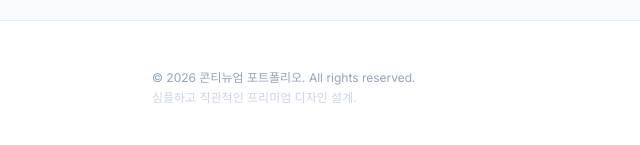
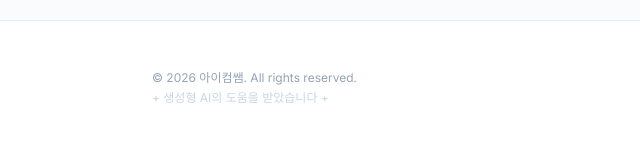
Before and after one commit to ddangcode-ops/ddangcode-ops.github.io, a plain HTML site: page index.html in a window 1280 px wide. Shown: the part 2248-2393 px from the top of the page, 0-640 px from the left. Drawn offline with nearby package versions, Linux system fonts and the light colour scheme.

Commit message:
Update footer text and copyright information

```diff
--- a/index.html
+++ b/index.html
@@ -347,8 +347,8 @@
 <footer class="bg-white border-t border-pastel-100">
     <div class="max-w-5xl mx-auto px-6 py-12 flex flex-col md:flex-row items-center justify-between gap-6">
         <div class="text-center md:text-left">
-            <p class="text-xs text-slate-400">© 2026 콘티뉴엄 포트폴리오. All rights reserved.</p>
-            <p class="text-xs text-slate-300 mt-1">심플하고 직관적인 프리미엄 디자인 설계.</p>
+            <p class="text-xs text-slate-400">© 2026 아이컴쌤. All rights reserved.</p>
+            <p class="text-xs text-slate-300 mt-1">+ 생성형 AI의 도움을 받았습니다 +</p>
         </div>
         <button onclick="window.scrollTo({top: 0, behavior: 'smooth'})" class="flex items-center gap-1.5 text-xs font-bold text-pastel-600 hover:text-pastel-700 bg-pastel-50 border border-pastel-100 px-4 py-2.5 rounded-xl transition-all hover:scale-105">
             <i data-lucide="arrow-up" class="w-4 h-4 animate-bounce"></i> 맨 위로 이동
```
